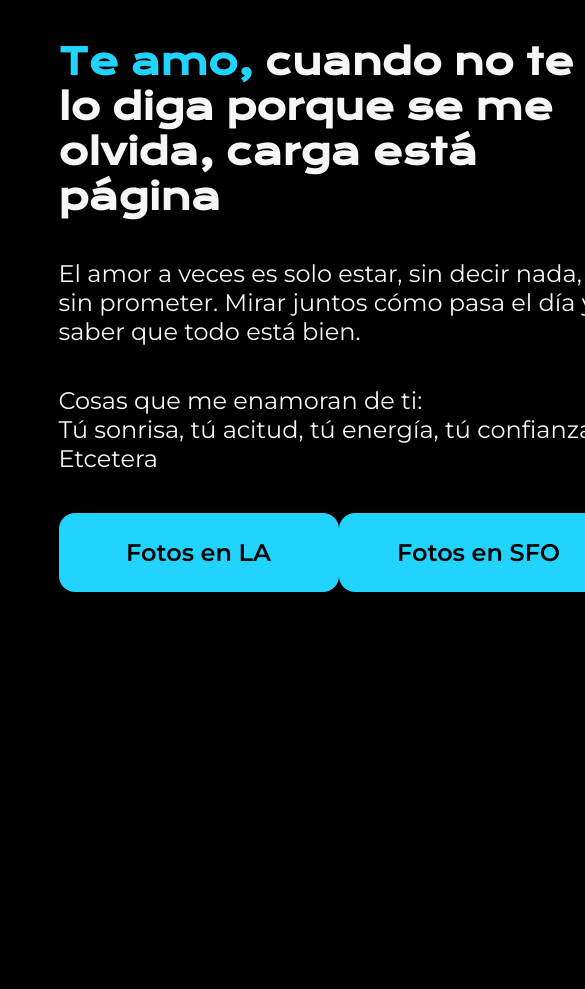
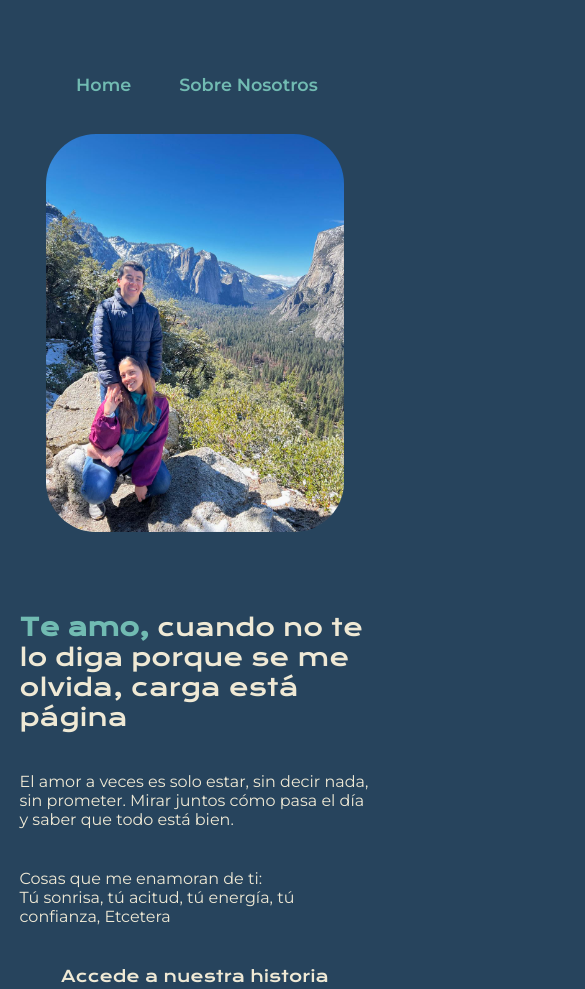
Before and after one commit to Nicolasmorahernandez/Pagina9798, a plain HTML site: page index.html in a window 390 px wide. Shown: the top 989 px of the page, 585 px wide, since content can reach past the window. Before the commit the page ends 883 px from the top, so only its background shows below. Drawn offline with nearby package versions, Linux system fonts and the light colour scheme.

Commit message:
uptade index&style

```diff
--- a/index.html
+++ b/index.html
@@ -9,25 +9,37 @@
 </head>
 
 <body>
+    <header class="header">
+        <nav class="header_nav">
+            <a class="header_nav_link" href="index.html">Home</a>
+            <a class="header_nav_link" href="about.html">Sobre Nosotros</a>
+        </nav>
+    </header>
     <main class="presentacion">
         <section class="presentacion_contenido">
-                <h1 class="presentacion_contenido_titulo"> <strong class="titulo_destaque"> Te amo,</strong>  cuando no te lo diga porque se me olvida, carga está página</h1>
+            <h1 class="presentacion_contenido_titulo">
+                <strong class="titulo_destaque"> Te amo,</strong>  cuando no te lo diga porque se me olvida, carga está página
+            </h1>
             <p class="presentacion_contenido_text">
                 El amor a veces es solo estar, sin decir nada, sin prometer.
                 Mirar juntos cómo pasa el día y saber que todo está bien.
             </p>
-                <p class="presentacion_contenido_lista">
+            <p class="presentacion_contenido_text">
                 Cosas que me enamoran de ti: <br>
                 Tú sonrisa, tú acitud, tú energía, tú confianza, Etcetera
             </p>
-
             <div class="presentacion_enlace">
+                <h2 class="presentacion_enlace_subtitulo"> Accede a nuestra historia</h2>
                 <a class="presentacion_enlace_link" href="https://www.instagram.com/">Fotos en LA</a>
                 <a class="presentacion_enlace_link" href="https://github.com/">Fotos en SFO</a>
+                <a class="presentacion_enlace_link" href="https://docs.google.com/spreadsheets/d/1kt8hthCqyE52CPPW1ge8Ysu3I0nedC8HCCdrFrt72J8/edit?gid=0#gid=0">
+                    Nuestras Inversiones</a>
             </div>
         </section>
             <img class="Foto" src="ImagenNuestra.jpeg" alt="Nosotros">
     </main>
+    <footer class="footer">
+        <p>Developer by<strong> Una Gran Pareja</strong></p>
+    </footer>
 </body>
-
 </html>
--- a/style.css
+++ b/style.css
@@ -1,71 +1,194 @@
 @import url('https://fonts.googleapis.com/css2?family=Krona+One&family=Montserrat:ital,wght@0,100..900;1,100..900&display=swap');
+
+:root{
+    --color-primario: #27445D;
+    --color-secundario: #EFE9D5;
+    --color-terciario: #71BBB2;
+    --color-hover: #497D74;
+
+    --fuente-monserrat: "Montserrat", sans serif;
+    --fuente-Krona: "Krona One", sans serif;
+}
+
+html{
+    font-size: 16px;
+}
+
 * {
     padding: 0;
     margin: 0;
 }
 
 body{
-    background-color:black;
-    color: #f6f6f6;;
-    height: 100vh;
+    background-color: var(--color-primario);
+    color: var(--color-secundario);
     box-sizing: border-box;
-}
-
-.Titulo_destaque{
-    color: #22D4FD;
 
 }
 
-.Foto {
-    width: 400px;       /* Ajusta el tamaño deseado */
-    height: auto;       /* Mantiene la proporción de la imagen */
-    border-radius: 8px; /* (Opcional) para esquinas redondeadas */
+.header{
+    padding: 4% 0% 0% 8%;
+
 }
+
+.header_nav{
+    display: flex;
+    gap: 80px;
+
+}
+
+.header_nav_link{
+    color: var(--color-terciario);
+    font-family: var(--fuente-monserrat);
+    font-size: 1.5rem;
+    font-weight: 600;
+    text-decoration: none;
+
+}
+
+.titulo_destaque{
+    color: var(--color-terciario);
+    }
+
 .presentacion {
     display: flex;
-    align-items: center;
-    margin: 10% 15%;
+    align-items: flex-start;
+    padding: 5% 8%;
     justify-content: space-between;
+    gap: 82px;
 }
 
 .presentacion_contenido{
-    width: 615px;
+    width: 50%;
     display: flex;
     flex-direction: column;
     gap: 40px;
 }
 
 .presentacion_contenido_titulo{
-    font-size: 36px;
-    font-family: "Krona One", serif;
+    font-size: 2.25rem;
+    font-family: var(--fuente-Krona);
+    font-weight: 400;
 }
 
 .presentacion_contenido_text{
-    font-size: 24px;
-    font-family: "Montserrat", serif;
-}
-
-.presentacion_contenido_lista{
-    font-size: 24px;
-    font-family: "Montserrat", serif;
+    font-size: 1.5rem;
+    font-family: var(--fuente-monserrat);
+    font-weight: 400;
 }
 
 .presentacion_enlace {
     display: flex;
     justify-content: space-between;
+    flex-direction: column;
+    align-items: center;
+    gap: 32px;
 }
 
+.presentacion_enlace_subtitulo{
+    font-family: var(--fuente-Krona);
+    font-size:1.5rem;
+    font-weight: 400;
+    align-items: center;
+}
+
+
 .presentacion_enlace_link{
-    width: 280px;
-    height: 79px;
-    background-color: #22D4FD;
-    color: #000000;
+    display: flex;
+    justify-content: center;
+    gap: 16px;
+    border: 2px solid var(--color-terciario);
+    width: 378px;
+    text-align: center;
+    align-items: center;
+    border-radius: 8px;
+    font-size: 1.5rem;
     font-weight: 600;
-    font-size: 24px;
-    font-family: "Montserrat", serif;
-    display: flex;
-    align-items: center;
-    justify-content: center;
-    border-radius: 16px;
+    padding: 21.5px 0;
     text-decoration: none;
+    color: var(--color-secundario);
+    font-family: var(--fuente-monserrat);
 }
+
+.presentacion_enlace_link:hover{
+    background:var(--color-hover);
+}
+
+
+.Foto{
+    width: 488px;    /* Ajusta el tamaño deseado */
+    border-radius: 50px;
+
+}
+
+.footer{
+    background-color:var(--color-terciario);
+    padding: 24px;
+    color: var(--color-primario);
+    text-align: center;
+    font-family: var(--fuente-monserrat);
+    font-size: 1.5rem;
+    font-weight: 400;
+}
+
+@media (max-width: 1200px){
+
+    .header{
+        width: 100%;
+
+    }
+
+    .header_nav{
+        display: flex;
+        justify-content: center;
+        align-items: center;
+        gap: 3rem;
+        min-height: 60px;
+        padding-right: 15%;
+        padding-top: 10%;
+
+    }
+
+    .header_nav_link{
+        font-size: 110%;
+
+    }
+
+    .presentacion {
+        flex-direction: column-reverse;
+        padding: 5%;
+        gap: 80px;
+        align-items: center;
+    }
+
+    .Foto{
+        width: 85%;
+    }
+
+    .presentacion_contenido{
+        width: auto;
+    }
+
+    .presentacion_contenido_titulo{
+        font-size: 1.5rem;
+    }
+
+    .presentacion_contenido_text{
+        font-size: 1rem;
+    }
+
+    .presentacion_enlace{
+        gap: 16px;
+    }
+
+    .presentacion_enlace_subtitulo{
+        font-size: 1rem;
+    }
+
+    .presentacion_enlace_link{
+        font-size: 1rem;
+        width: 60%;
+        height: 10px;
+
+    }
+}
```
Lines whose indentation alone changed are shown as unchanged.
